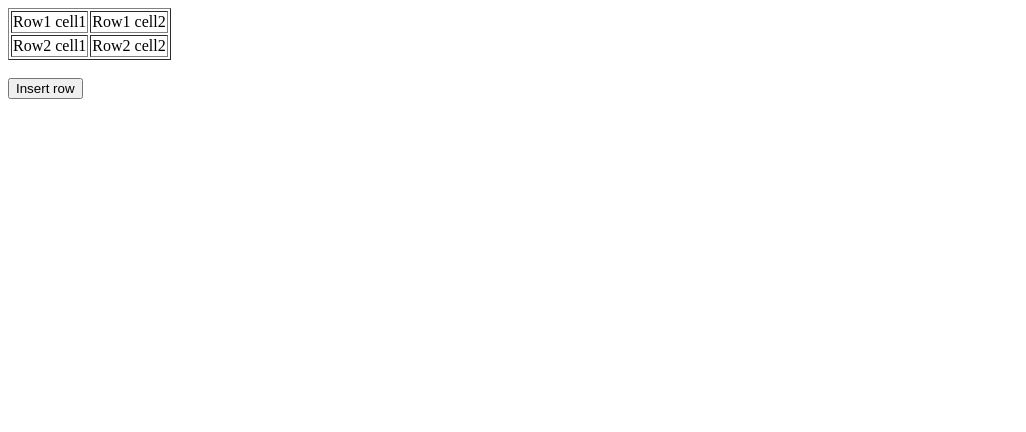
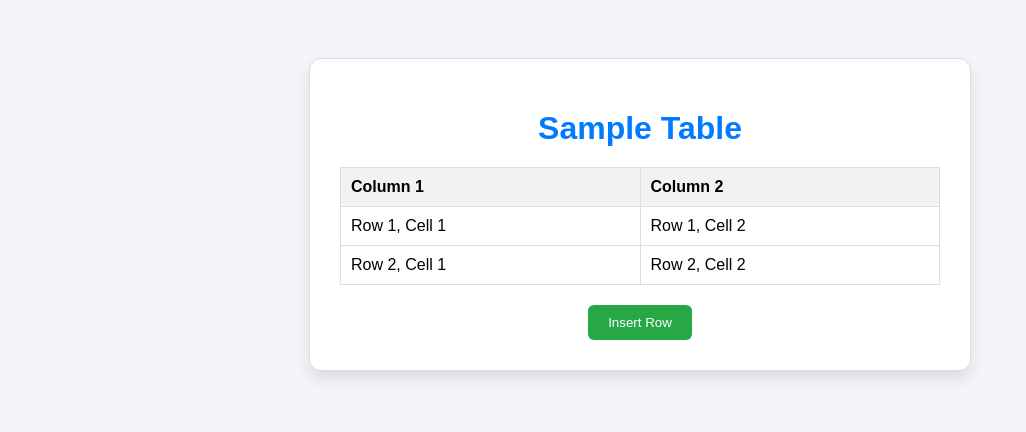
Before and after one commit to acciojob/create-table-1-9381741733, a website: page main.html in a window 1280 px wide. Shown: the whole page, without its empty margins (0-1026 px from the left). Drawn offline with Linux system fonts and the light colour scheme.

Commit message:
created a submission

```diff
--- a/main.html
+++ b/main.html
@@ -1,25 +1,35 @@
 <!DOCTYPE html>
+<html lang="en">
+<head>
+  <meta charset="UTF-8">
+  <meta name="viewport" content="width=device-width, initial-scale=1.0">
+  <title>Insert Row Table Example</title>
+  <link rel="stylesheet" href="styles.css">
+</head>
+<body>
+  <div class="container">
+    <h1>Sample Table</h1>
+    <table id="sampleTable">
+      <thead>
+        <tr>
+          <th>Column 1</th>
+          <th>Column 2</th>
+        </tr>
+      </thead>
+      <tbody>
+        <tr>
+          <td>Row 1, Cell 1</td>
+          <td>Row 1, Cell 2</td>
+        </tr>
+        <tr>
+          <td>Row 2, Cell 1</td>
+          <td>Row 2, Cell 2</td>
+        </tr>
+      </tbody>
+    </table>
 
-<html>
-
-<head>
-	<meta charset=utf-8 />
-	<title>Insert row in a table</title>
-	<link rel="stylesheet" href="styles.css">
-</head>
-
-<body>
-	<table id="sampleTable" border="1">
-		<tr><td>Row1 cell1</td>
-		<td>Row1 cell2</td></tr>
-		<tr><td>Row2 cell1</td>
-		<td>Row2 cell2</td></tr>
-	</table><br>
-
-	<input type="button" onclick="insert_Row()" value="Insert row">
-    <script type="text/javascript" src="./script.js">
-</script>
-
+    <button onclick="insert_Row()">Insert Row</button>
+  </div>
+  <script src="script.js"></script>
 </body>
-
 </html>
--- a/script.js
+++ b/script.js
@@ -1,5 +1,15 @@
-function insert_Row() {
-    //Write your code here
 
+	function insert_Row() {
+  const table = document.getElementById('sampleTable');
 
+  // Create a new row at the top (index 0)
+  const newRow = table.insertRow(1);
+
+  // Insert cells in the new row
+  const cell1 = newRow.insertCell(0);
+  const cell2 = newRow.insertCell(1);
+
+  // Assign values to the cells
+  cell1.innerHTML = "New Cell1";
+  cell2.innerHTML = "New Cell2";
 }
--- a/styles.css
+++ b/styles.css
@@ -1 +1,50 @@
-/*  your css code here. If applicable */
+body {
+  font-family: 'Arial', sans-serif;
+  text-align: center;
+  background-color: #f4f4f9;
+  padding: 50px;
+}
+
+.container {
+  max-width: 600px;
+  margin: 0 auto;
+  background: #ffffff;
+  border: 1px solid #ddd;
+  border-radius: 12px;
+  padding: 30px;
+  box-shadow: 0px 8px 16px rgba(0, 0, 0, 0.1);
+}
+
+h1 {
+  color: #007bff;
+  margin-bottom: 20px;
+}
+
+table {
+  width: 100%;
+  border-collapse: collapse;
+  margin-bottom: 20px;
+}
+
+th, td {
+  border: 1px solid #ddd;
+  padding: 10px;
+  text-align: left;
+}
+
+th {
+  background-color: #f2f2f2;
+}
+
+button {
+  background-color: #28a745;
+  color: white;
+  padding: 10px 20px;
+  border: none;
+  border-radius: 6px;
+  cursor: pointer;
+}
+
+button:hover {
+  background-color: #218838;
+}
```
